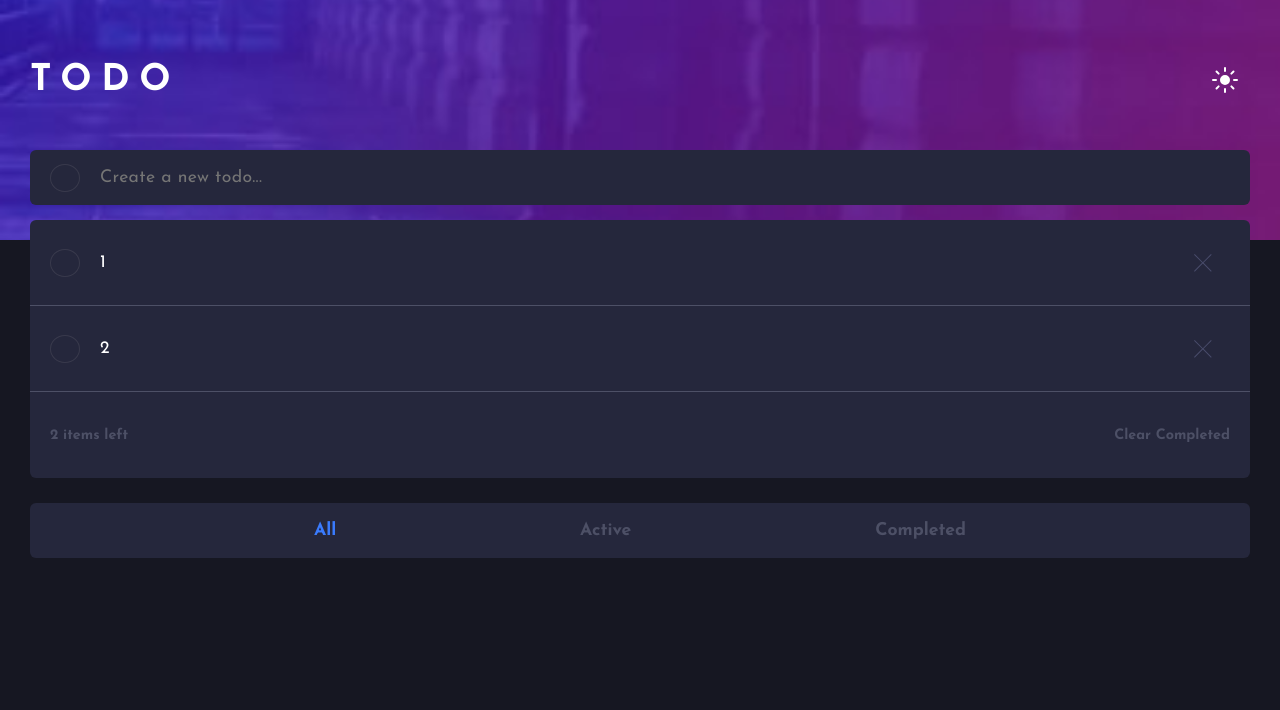
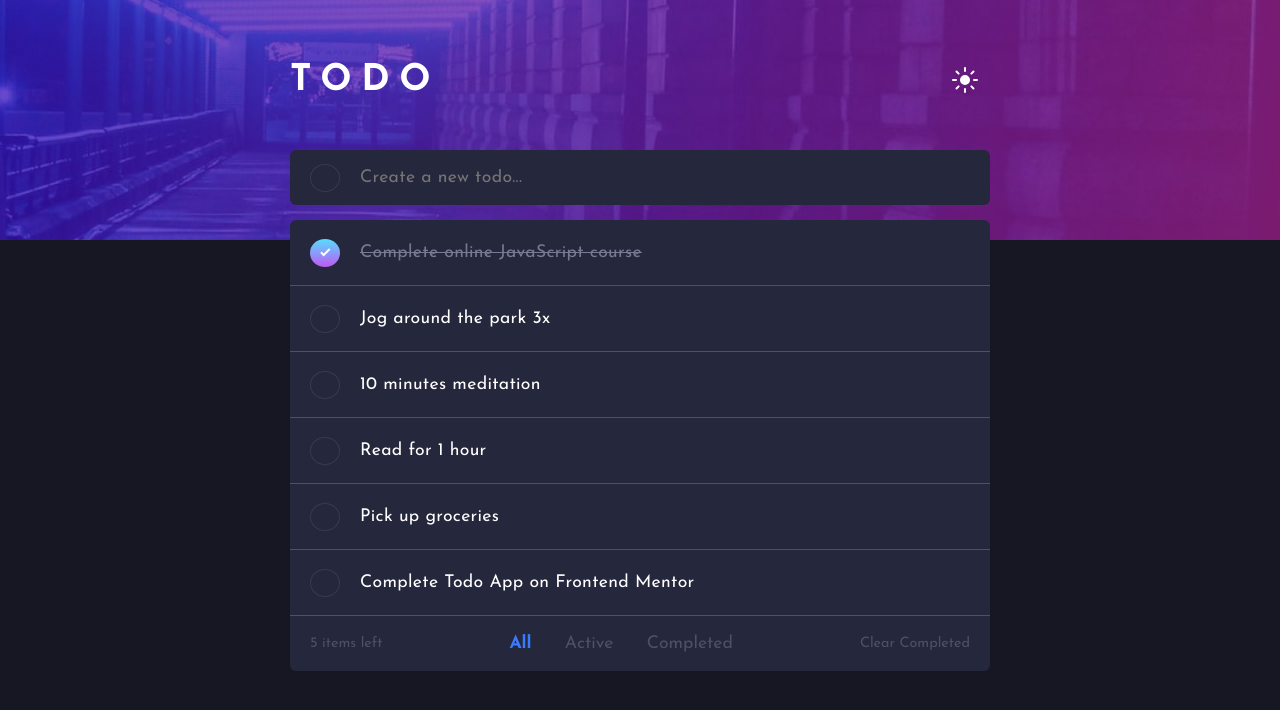
Before and after one commit to Lusk1nha/todo-app-with-change-theme, a plain HTML site: page public/index.html in a window 1280 px wide. Drawn offline with Linux system fonts and the light colour scheme.

Commit message:
finished-project, adding-functions-JS, style-desktop, readme-update

```diff
--- a/public/index.html
+++ b/public/index.html
@@ -6,6 +6,7 @@
 
   <link rel="icon" href="./assets/favicon-32x32.png">
   <link rel="stylesheet" href="./styles/main.css">
+  <link rel="stylesheet" href="./styles/responsive.css">
 
   <title>Frontend Mentor | Todo app</title>
 
@@ -28,26 +29,50 @@
   </header>
   <main >
     <section id="mainContainer">
-      <div class="todo-container active">
+      <div class="todo-container completed">
         <span class="check-button"><img src="./assets/icon-check.svg" alt="check icon"></span>
-        <h5 class="todo-text">1</h5>
+        <h5 class="todo-text">Complete online JavaScript course</h5>
         <span class="remove-todo"></span>
       </div>
 
       <div class="todo-container active">
         <span class="check-button"><img src="./assets/icon-check.svg" alt="check icon"></span>
-        <h5 class="todo-text">2</h5>
+        <h5 class="todo-text">Jog around the park 3x</h5>
+        <span class="remove-todo"></span>
+      </div>
+
+      <div class="todo-container active">
+        <span class="check-button"><img src="./assets/icon-check.svg" alt="check icon"></span>
+        <h5 class="todo-text">10 minutes meditation</h5>
+        <span class="remove-todo"></span>
+      </div>
+
+      <div class="todo-container active">
+        <span class="check-button"><img src="./assets/icon-check.svg" alt="check icon"></span>
+        <h5 class="todo-text">Read for 1 hour</h5>
+        <span class="remove-todo"></span>
+      </div>
+
+      <div class="todo-container active">
+        <span class="check-button"><img src="./assets/icon-check.svg" alt="check icon"></span>
+        <h5 class="todo-text">Pick up groceries</h5>
+        <span class="remove-todo"></span>
+      </div>
+
+      <div class="todo-container active">
+        <span class="check-button"><img src="./assets/icon-check.svg" alt="check icon"></span>
+        <h5 class="todo-text">Complete Todo App on Frontend Mentor</h5>
         <span class="remove-todo"></span>
       </div>
     </section>
 
     <div class="infos">
-      <h4 class="allItens">2 items left</h4>
+      <h4 class="allItens">*</h4>
 
       <div class="order-buttons">
-        <h4 class="order-all selected">All</h4>
-        <h4 class="order-active">Active</h4>
-        <h4 class="order-completed">Completed</h4>
+        <h4 class="order-btn all selected">All</h4>
+        <h4 class="order-btn active">Active</h4>
+        <h4 class="order-btn completed">Completed</h4>
 
       </div>
 
--- a/public/index.js
+++ b/public/index.js
@@ -1,11 +1,19 @@
 const body = document.querySelector('body')
+const mainContainer = document.querySelector('#mainContainer')
+
 const btnTheme = document.querySelector('.change-theme')
 const allBtnCheck = document.querySelectorAll('.check-button')
 const allBtnRemove = document.querySelectorAll('.remove-todo')
 
-const allCompleted = []
-const allActive = []
+const ordersBtns = document.querySelectorAll('.order-btn')
 
+const Todos = {
+  All: [],
+  Completed: [],
+  Active: []
+}
+
+// ? This function changes the theme between Light or Dark.
 const changeTheme = async () => {
   if ( body.classList[0] == 'dark' ) {
     body.classList.remove('dark')
@@ -18,9 +26,8 @@ const changeTheme = async () => {
   }
 }
 
+// ? This creates the scope of the to-do with the user text.
 const createTodo = (text) => {
-  const mainContainer = document.querySelector('#mainContainer')
-
   const todoContainer = document.createElement('div')
   todoContainer.className = 'todo-container active'
 
@@ -48,47 +55,77 @@ const createTodo = (text) => {
 
 }
 
+// ? This update and Count how many Todo's is created.
+
 const countAllTodos = () => {
-  const allTodos = document.querySelectorAll('.todo-container')
+  const allActive = document.querySelectorAll('.todo-container.active')
   const allItensElement = document.querySelector('.allItens')
 
-  allItensElement.innerHTML = `${allTodos.length} items left`
+  allItensElement.innerHTML = `${allActive.length} items left`
 
 }
 
-const showAllCompleted = () => {
-  const completedTodos = document.querySelectorAll('.todo-container.completed')
-  console.log(completedTodos)
+// ? Remove all completed to-do.
+const removeAllCompleted = () => {
+  const allCompleted = document.querySelectorAll('.todo-container.completed')
 
+  for ( todo of allCompleted ) todo.remove()
+
+  return saveTodos()
 }
 
-const showAllActive = () => {
+
+// ? Saving all todo in Object "Todos" to be used then later.
+const saveTodos = () => {
+  const completedTodos = document.querySelectorAll('.todo-container.completed')
   const activeTodos = document.querySelectorAll('.todo-container.active')
-  console.log(activeTodos)
+  const allTodos = document.querySelectorAll('.todo-container')
 
+  Todos.All = allTodos
+  Todos.Active = activeTodos
+  Todos.Completed = completedTodos
 }
 
+// ? Render a determined type of Todo as Active, Completed, and Both.
+const renderTodos = selectedTodos => {
+  const allTodos = document.querySelectorAll('.todo-container')
+
+  allTodos.forEach(todo => {
+    todo.hidden = true
+  });
+
+  selectedTodos.forEach(selectedTodo => {
+    selectedTodo.hidden = false
+  });
+}
+
+// ? Change the to-do to complete
 function completedChanger() {
   const todo = this.parentElement
   todo.classList.toggle('active')
   todo.classList.toggle('completed')
 
-  showAllCompleted()
-  showAllActive()
+  const actualOrderBtn = document.querySelector('.selected').innerHTML
+
+  saveTodos()
+  countAllTodos()
+  renderTodos(Todos[actualOrderBtn])
 }
 
+// ? Remove a specific selected to-do
 function removeTodo() {
   const todoContainer = this.parentElement
   todoContainer.remove()
 
-  showAllCompleted()
-  showAllActive()
   return countAllTodos()
 
 }
 
+// ? This button calls the function that changes the theme.
 btnTheme.addEventListener('click', changeTheme)
 
+
+// ? If the user press enter on the keyboard, it is created a new To-do.
 body.addEventListener('keyup', (event) => {
   const createContainer = document.querySelector('.createTodoContainer')
   const inputValue = createContainer.childNodes[3]
@@ -98,12 +135,19 @@ body.addEventListener('keyup', (event) => {
     createTodo(inputText)
     inputValue.value = ''
 
-    return countAllTodos()
+    const actualOrderBtn = document.querySelector('.selected').innerHTML
+
+    saveTodos()
+    renderTodos(Todos[actualOrderBtn])
+    countAllTodos()
   }
 
 })
 
+countAllTodos()
+saveTodos()
 
+// ? Adding the event listeners in buttons Check and Remove
 allBtnCheck.forEach(button => {
   button.addEventListener('click', completedChanger)
 })
@@ -111,3 +155,19 @@ allBtnCheck.forEach(button => {
 allBtnRemove.forEach(button => {
   button.addEventListener('click', removeTodo)
 })
+
+const clearCompleteBtn = document.querySelector('.clearCompleted')
+clearCompleteBtn.addEventListener('click', removeAllCompleted)
+
+// ? If some order button is clicked, is rendered to-do type as completed, active, or all to-dos.
+ordersBtns.forEach(button => {
+
+  button.addEventListener('click', (e) => {
+    ordersBtns.forEach(button => { button.classList.remove('selected') })
+    button.classList.add('selected')
+
+    const buttonType = button.innerHTML
+
+    renderTodos(Todos[buttonType])
+  })
+})
--- a/public/styles/main.css
+++ b/public/styles/main.css
@@ -30,8 +30,14 @@
 
 }
 
+[hidden] {
+  display: none !important;
+
+}
+
 body {
-  min-height: 70vh;
+  min-width: 300px;
+  min-height: 75vh;
 
   display: flex;
   flex-direction: column;
@@ -40,7 +46,28 @@ body {
 
   transition: 0.4s;
 
+  overflow-y: auto;
+
 }
+
+
+body::-webkit-scrollbar {
+  background: transparent;
+  width: 10px;
+
+}
+
+body.dark::-webkit-scrollbar-thumb {
+  background: var(--dark-theme-color-2);
+  height: 20px;
+
+}
+
+body.light::-webkit-scrollbar-thumb {
+  background-color: var(--primary-color-1);
+
+}
+
 
 body.dark {
   background-color: var(--dark-theme-color-1);
@@ -131,6 +158,8 @@ body.light header section span {
   align-items: center;
   justify-content: flex-start;
 
+  caret-color: var(--primary-color-1);
+
   padding: 0px 20px;
 
   border-radius: 6px;
@@ -139,7 +168,6 @@ body.light header section span {
 
 body.dark .createTodoContainer {
   background-color: var(--dark-theme-color-2);
-
 }
 
 body.light .createTodoContainer {
@@ -181,6 +209,7 @@ body.light #mainContainer .todo-text {
 
 main {
   width: 100%;
+  height: auto;
 
   display: flex;
   flex-direction: column;
@@ -193,7 +222,7 @@ main {
 
 #mainContainer {
   width: 100%;
-  max-height: 348px;
+  height: auto;
 
   display: flex;
   flex-direction: column;
@@ -202,20 +231,17 @@ main {
 
   margin-top: -20px;
 
-  overflow: auto;
-
 }
 
 #mainContainer .todo-container {
   width: 100%;
-  height: auto;
+  min-height: 50px;
 
   display: flex;
   align-items: center;
   justify-content: flex-start;
 
-  /* margin-bottom: 0.6px; */
-  padding: 15px 20px;
+  padding: 5px 20px;
 
 }
 
@@ -250,6 +276,13 @@ body.light .todo-container {
   border-radius: 50%;
 
   margin-right: 20px;
+
+}
+
+.check-button:hover {
+  border: 1px solid hsl(280, 87%, 65%) !important;
+
+  cursor: pointer;
 
 }
 
@@ -292,7 +325,7 @@ body.light .static-check-button {
   align-items: center;
   justify-content: flex-start;
 
-  font-size: 1.1rem;
+  font-size: 3vmin;
   font-weight: 400;
   letter-spacing: 0.02rem;
 
@@ -321,6 +354,8 @@ body.light #mainContainer .todo-text {
 
   margin-left: 10px;
 
+  cursor: pointer;
+
 }
 
 body.dark .todo-container.completed .check-button ~ .todo-text {
@@ -337,7 +372,7 @@ body.light .todo-container.completed .check-button ~ .todo-text {
 
 .infos {
   width: 100%;
-  height: 86px;
+  height: 55px;
 
   display: flex;
   align-items: center;
@@ -364,7 +399,7 @@ body.light .infos {
 .infos .allItens,
 .infos .clearCompleted {
   font-size: 0.9rem;
-  font-weight: 700;
+  font-weight: 400;
 
 }
 
@@ -374,9 +409,19 @@ body.dark .infos .clearCompleted {
 
 }
 
+body.dark .infos .clearCompleted:hover {
+  color: var(--dark-theme-color-4);
+
+}
+
 body.light .infos .allItens,
 body.light .infos .clearCompleted {
   color: var(--light-theme-color-4);
+
+}
+
+body.light .infos .clearCompleted:hover {
+  color: var(--light-theme-color-5);
 
 }
 
@@ -410,14 +455,17 @@ body.light .order-buttons {
 
 .order-buttons * {
   font-size: 1.1rem;
-  font-weight: 700;
+  font-weight: 400;
 
   margin: 0px 10px;
+
+  cursor: pointer;
 
 }
 
 .order-buttons *.selected {
   color: var(--primary-color-1) !important;
+  font-weight: 700;
 
 }
 
@@ -426,7 +474,17 @@ body.dark .order-buttons * {
 
 }
 
+body.dark .order-buttons *:hover {
+  color: var(--dark-theme-color-4);
+
+}
+
 body.light .order-buttons * {
   color: var(--light-theme-color-4);
 
 }
+
+body.light .order-buttons *:hover {
+  color: var(--light-theme-color-5);
+
+}
--- /dev/null
+++ b/public/styles/responsive.css
@@ -0,0 +1,64 @@
+@media screen and (min-width: 600px) {
+  body {
+    min-height: 100vh;
+
+  }
+
+  body.dark header {
+    background-image: url('../assets/bg-desktop-dark.jpg');
+
+  }
+
+  body.light header {
+    background-image: url('../assets/bg-desktop-light.jpg');
+
+  }
+
+  header section,
+  .createTodoContainer,
+  #mainContainer,
+  .infos {
+    max-width: 700px;
+
+  }
+
+  .todo-container {
+    padding: 20px 20px;
+
+  }
+
+  #mainContainer .todo-text {
+    font-size: 1.1rem;
+
+  }
+
+  .todo-container .remove-todo {
+    opacity: 0%;
+
+    transition: 0.2s;
+
+  }
+
+  .todo-container:hover .remove-todo {
+    opacity: 100%;
+
+    cursor: pointer;
+    pointer-events: all;
+
+  }
+
+  .infos {
+    height: 55px;
+
+  }
+
+  .order-buttons {
+    width: 50%;
+
+    position: static;
+
+    padding: 15px 30px;
+
+  }
+
+}
```
Also changed, not shown: public/assets/design/infos.txt, public/assets/github-image-desktop-dark.png (added), public/assets/github-image-desktop-light.png (added), public/assets/github-image-mobile-dark.png (added), public/assets/github-image-mobile-light.png (added), 1 other file. Lines whose indentation alone changed are shown as unchanged.
